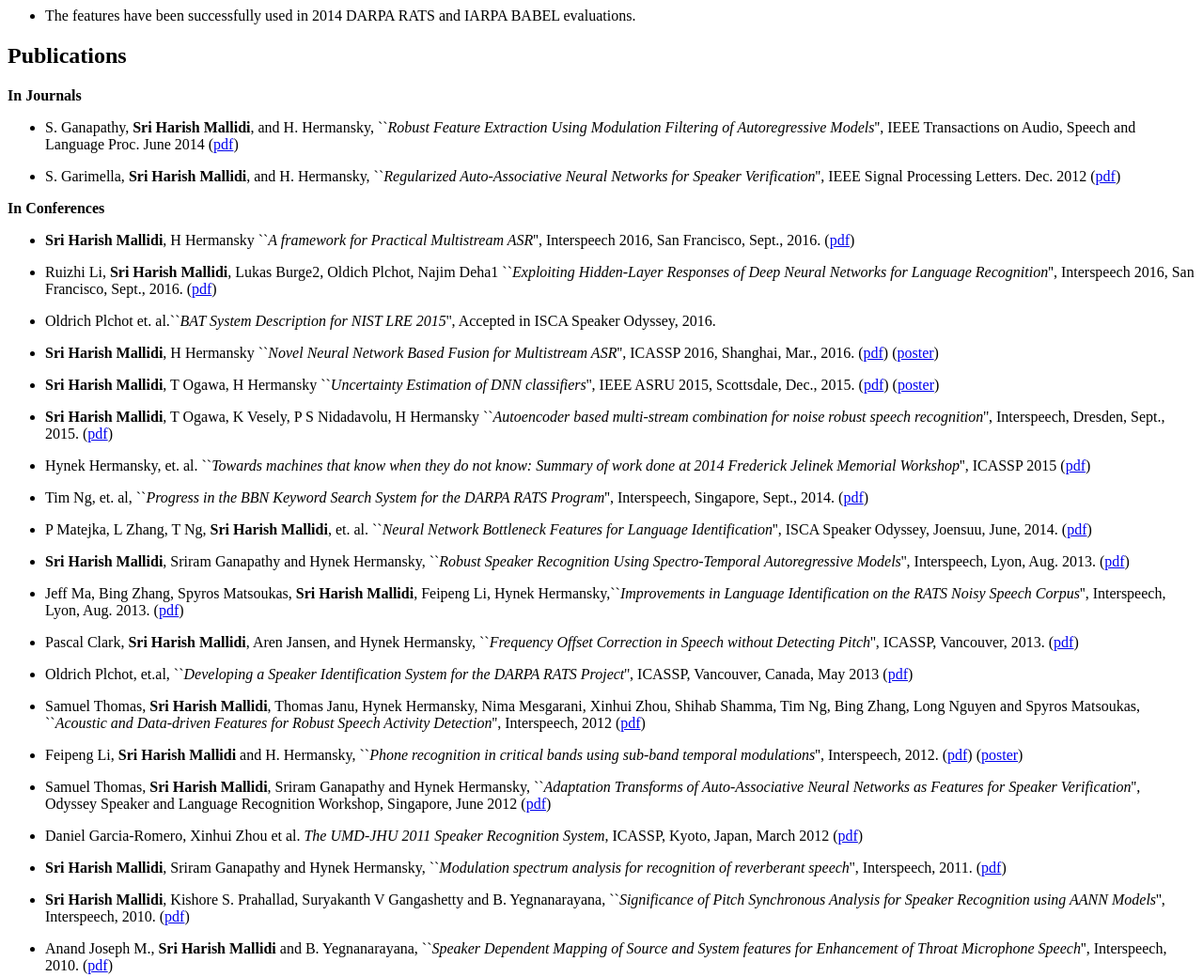
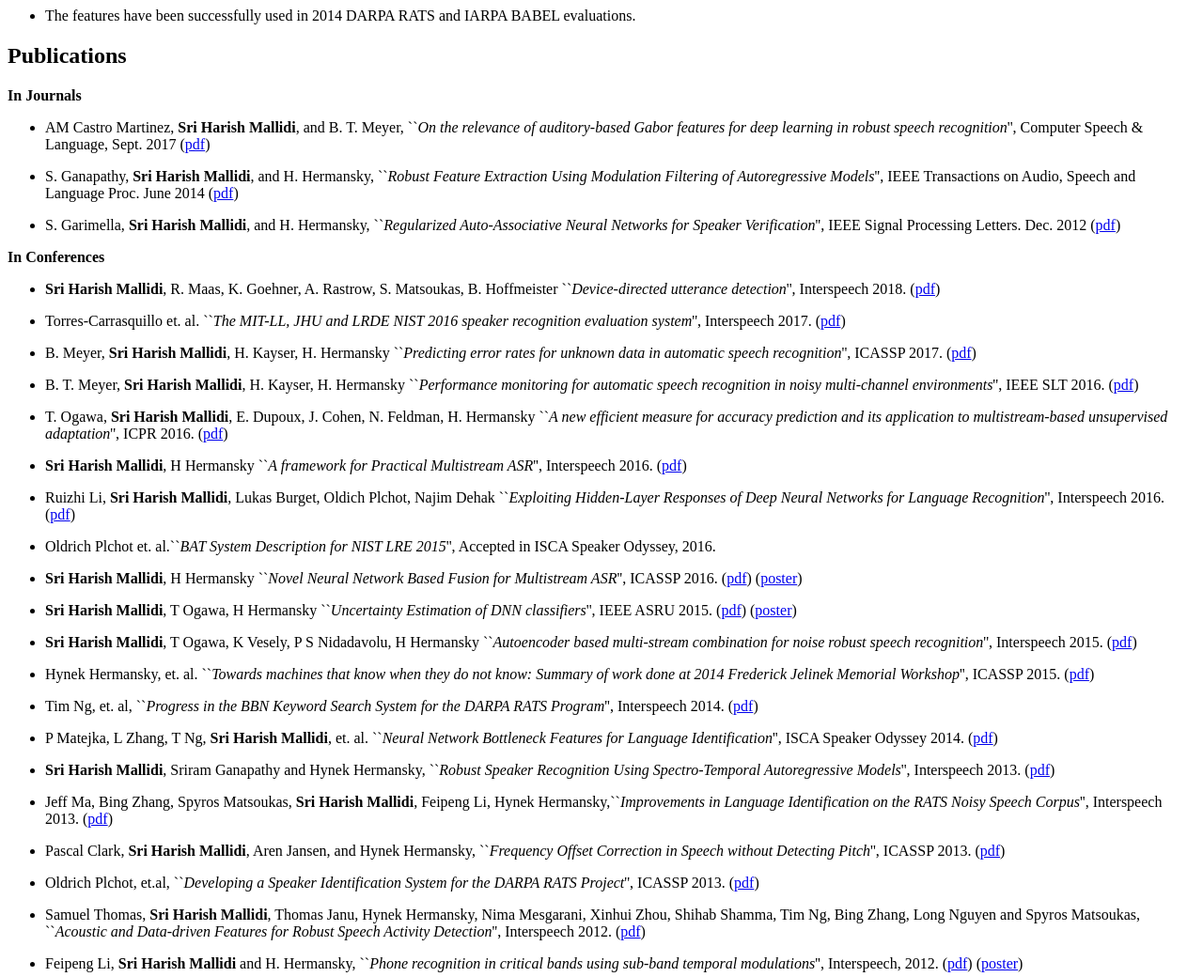
Before and after one commit to mallidi/mallidi.github.io, a plain HTML site: page index.html in a window 1280 px wide. Shown: the part 980-2020 px from the top of the page at 94% size. Drawn offline with Linux system fonts and the light colour scheme.

Commit message:
Added more publications
	modified:   index.html
	new file:   pdfs/ICASSP_2017_Meyer.pdf
	new file:   pdfs/ICPR_2016.pdf
	new file:   pdfs/Pedro_NIST-SRE2016_sys_paper_Interspeech2017.pdf
	new file:   pdfs/SLT2016_Meyer.pdf
	new file:   pdfs/devicedirected_model_v6_2018-07-10_camera_ready.pdf

```diff
--- a/index.html
+++ b/index.html
@@ -98,6 +98,10 @@ The features have been successfully used in 2014 DARPA RATS and IARPA BABEL eval
 
 <b>In Journals</b>
 
+<UL><LI>AM Castro Martinez, <b>Sri Harish Mallidi</b>, and B. T. Meyer, ``<em>On the relevance of auditory-based Gabor features for deep learning in robust speech recognition</em>'', Computer Speech & Language, Sept. 2017 (<a href="pdfs/2DAR_ModFilt.pdf">pdf</a>)
+</UL></LI>
+
+
 <UL><LI>
 S. Ganapathy, <b>Sri Harish Mallidi</b>, and H. Hermansky, ``<em>Robust Feature Extraction Using Modulation Filtering of Autoregressive Models</em>'', IEEE Transactions on Audio, Speech and Language Proc. June 2014 (<a href="pdfs/2DAR_ModFilt.pdf">pdf</a>)
 </UL></LI>
@@ -109,11 +113,32 @@ S. Garimella, <b>Sri Harish Mallidi</b>, and H. Hermansky, ``<em>Regularized Aut
 <b>In Conferences</b>
 
 <UL><LI>
-<b>Sri Harish Mallidi</b>, H Hermansky ``<em>A framework for Practical Multistream ASR</em>'', Interspeech 2016, San Francisco, Sept., 2016. (<a href="pdfs/framework-practical-multistream.pdf">pdf</a>)
+<b>Sri Harish Mallidi</b>, R. Maas, K. Goehner, A. Rastrow, S. Matsoukas, B. Hoffmeister ``<em>Device-directed utterance detection</em>'', Interspeech 2018. (<a href="pdfs/devicedirected_model_v6_2018-07-10_camera_ready.pdf">pdf</a>)
 </UL></LI>
 
 <UL><LI>
-Ruizhi Li, <b>Sri Harish Mallidi</b>, Lukas Burge2, Oldich Plchot, Najim Deha1 ``<em>Exploiting Hidden-Layer Responses of Deep Neural Networks for Language Recognition</em>'', Interspeech 2016, San Francisco, Sept., 2016. (<a href="pdfs/exploiting-hidden-layer.pdf">pdf</a>)
+Torres-Carrasquillo et. al. ``<em>The MIT-LL, JHU and LRDE NIST 2016 speaker recognition evaluation system</em>'', Interspeech 2017. (<a href="pdfs/Pedro_NIST-SRE2016_sys_paper_Interspeech2017.pdf">pdf</a>)
+</UL></LI>
+
+
+<UL><LI>
+B.  Meyer, <b>Sri Harish Mallidi</b>, H. Kayser, H. Hermansky ``<em>Predicting error rates for unknown data in automatic speech recognition</em>'', ICASSP 2017. (<a href="pdfs/ICASSP_2017_Meyer.pdf">pdf</a>)
+</UL></LI>
+
+<UL><LI>
+B. T. Meyer, <b>Sri Harish Mallidi</b>, H. Kayser, H. Hermansky ``<em>Performance monitoring for automatic speech recognition in noisy multi-channel environments</em>'', IEEE SLT 2016. (<a href="pdfs/SLT2016_Meyer.pdf">pdf</a>)
+</UL></LI>
+
+<UL><LI>
+T. Ogawa, <b>Sri Harish Mallidi</b>, E. Dupoux, J. Cohen, N. Feldman, H. Hermansky ``<em>A new efficient measure for accuracy prediction and its application to multistream-based unsupervised adaptation</em>'', ICPR 2016. (<a href="pdfs/ICPR_2016.pdf">pdf</a>)
+</UL></LI>
+
+<UL><LI>
+<b>Sri Harish Mallidi</b>, H Hermansky ``<em>A framework for Practical Multistream ASR</em>'', Interspeech 2016. (<a href="pdfs/framework-practical-multistream.pdf">pdf</a>)
+</UL></LI>
+
+<UL><LI>
+Ruizhi Li, <b>Sri Harish Mallidi</b>, Lukas Burget, Oldich Plchot, Najim Dehak ``<em>Exploiting Hidden-Layer Responses of Deep Neural Networks for Language Recognition</em>'', Interspeech 2016. (<a href="pdfs/exploiting-hidden-layer.pdf">pdf</a>)
 </UL></LI>
 
 
@@ -123,48 +148,48 @@ Oldrich Plchot et. al.``<em>BAT System Description for NIST LRE 2015</em>'', Acc
 
 
 <UL><LI>
-<b>Sri Harish Mallidi</b>, H Hermansky ``<em>Novel Neural Network Based Fusion for Multistream ASR</em>'', ICASSP 2016, Shanghai, Mar., 2016. (<a href="pdfs/Harish_icassp2016.pdf">pdf</a>) (<a href="pdfs/Harish_icassp2016_poster.pdf">poster</a>)
+<b>Sri Harish Mallidi</b>, H Hermansky ``<em>Novel Neural Network Based Fusion for Multistream ASR</em>'', ICASSP 2016. (<a href="pdfs/Harish_icassp2016.pdf">pdf</a>) (<a href="pdfs/Harish_icassp2016_poster.pdf">poster</a>)
 </UL></LI>
 
 <UL><LI>
-<b>Sri Harish Mallidi</b>, T Ogawa, H Hermansky ``<em>Uncertainty Estimation of DNN classifiers</em>'', IEEE ASRU 2015, Scottsdale, Dec., 2015. (<a href="pdfs/Harish_asru15.pdf">pdf</a>) (<a href="pdfs/Harish_asru2015_poster.pdf">poster</a>)
+<b>Sri Harish Mallidi</b>, T Ogawa, H Hermansky ``<em>Uncertainty Estimation of DNN classifiers</em>'', IEEE ASRU 2015. (<a href="pdfs/Harish_asru15.pdf">pdf</a>) (<a href="pdfs/Harish_asru2015_poster.pdf">poster</a>)
 </UL></LI>
 
 <UL><LI>
-<b>Sri Harish Mallidi</b>, T Ogawa, K Vesely, P S Nidadavolu, H Hermansky ``<em>Autoencoder based multi-stream combination for noise robust speech recognition</em>'', Interspeech, Dresden, Sept., 2015. (<a href="pdfs/mallidi_interspeech2015_IS150897.pdf">pdf</a>)
+<b>Sri Harish Mallidi</b>, T Ogawa, K Vesely, P S Nidadavolu, H Hermansky ``<em>Autoencoder based multi-stream combination for noise robust speech recognition</em>'', Interspeech 2015. (<a href="pdfs/mallidi_interspeech2015_IS150897.pdf">pdf</a>)
 </UL></LI>
 
 <UL><LI>
-Hynek Hermansky, et. al. ``<em>Towards machines that know when they do not know: Summary of work done at 2014 Frederick Jelinek Memorial Workshop</em>'', ICASSP 2015 (<a href="pdfs/PragueWSPaper.pdf">pdf</a>)
+Hynek Hermansky, et. al. ``<em>Towards machines that know when they do not know: Summary of work done at 2014 Frederick Jelinek Memorial Workshop</em>'', ICASSP 2015. (<a href="pdfs/PragueWSPaper.pdf">pdf</a>)
 </UL></LI>
 
 
 <UL><LI>
-Tim Ng, et. al, ``<em>Progress in the BBN Keyword Search System for the DARPA RATS Program</em>'', Interspeech, Singapore, Sept., 2014. (<a href="pdfs/ng_interspeech2014_IS141010.pdf">pdf</a>)
+Tim Ng, et. al, ``<em>Progress in the BBN Keyword Search System for the DARPA RATS Program</em>'', Interspeech 2014. (<a href="pdfs/ng_interspeech2014_IS141010.pdf">pdf</a>)
 </UL></LI>
 
 <UL><LI>
-P Matejka, L Zhang, T Ng, <b>Sri Harish Mallidi</b>, et. al. ``<em>Neural Network Bottleneck Features for Language Identification</em>'', ISCA Speaker Odyssey, Joensuu, June, 2014.  (<a href="pdfs/matejka_odyssey2014_299-304-35.pdf">pdf</a>)
+P Matejka, L Zhang, T Ng, <b>Sri Harish Mallidi</b>, et. al. ``<em>Neural Network Bottleneck Features for Language Identification</em>'', ISCA Speaker Odyssey 2014.  (<a href="pdfs/matejka_odyssey2014_299-304-35.pdf">pdf</a>)
 </UL></LI>
 
 <UL><LI>
-<b>Sri Harish Mallidi</b>, Sriram Ganapathy and Hynek Hermansky, ``<em>Robust Speaker Recognition Using Spectro-Temporal Autoregressive Models</em>'', Interspeech, Lyon, Aug. 2013. (<a href="pdfs/plp2_spkr.pdf">pdf</a>)
+<b>Sri Harish Mallidi</b>, Sriram Ganapathy and Hynek Hermansky, ``<em>Robust Speaker Recognition Using Spectro-Temporal Autoregressive Models</em>'', Interspeech 2013. (<a href="pdfs/plp2_spkr.pdf">pdf</a>)
 </UL></LI>
 
 <UL><LI>
-Jeff Ma, Bing Zhang, Spyros Matsoukas, <b>Sri Harish Mallidi</b>, Feipeng Li, Hynek Hermansky,``<em>Improvements in Language Identification on the RATS Noisy Speech Corpus</em>'', Interspeech, Lyon, Aug. 2013. (<a href="pdfs/i13_0069.pdf">pdf</a>)
+Jeff Ma, Bing Zhang, Spyros Matsoukas, <b>Sri Harish Mallidi</b>, Feipeng Li, Hynek Hermansky,``<em>Improvements in Language Identification on the RATS Noisy Speech Corpus</em>'', Interspeech 2013. (<a href="pdfs/i13_0069.pdf">pdf</a>)
 </UL></LI>
 
 <UL><LI>
-Pascal Clark, <b>Sri Harish Mallidi</b>, Aren Jansen, and Hynek Hermansky, ``<em>Frequency Offset Correction in Speech without Detecting Pitch</em>'', ICASSP, Vancouver, 2013. (<a href="pdfs/ICASSP2013c.pdf">pdf</a>)
+Pascal Clark, <b>Sri Harish Mallidi</b>, Aren Jansen, and Hynek Hermansky, ``<em>Frequency Offset Correction in Speech without Detecting Pitch</em>'', ICASSP 2013. (<a href="pdfs/ICASSP2013c.pdf">pdf</a>)
 </UL></LI>
 
 <UL><LI>
-Oldrich Plchot, et.al, ``<em>Developing a Speaker Identification System for the DARPA RATS Project</em>'', ICASSP, Vancouver, Canada, May 2013 (<a href="pdfs/sid_rats.pdf">pdf</a>)
+Oldrich Plchot, et.al, ``<em>Developing a Speaker Identification System for the DARPA RATS Project</em>'', ICASSP 2013. (<a href="pdfs/sid_rats.pdf">pdf</a>)
 </LI></UL>
 
 <UL><LI>
-Samuel Thomas, <b>Sri Harish Mallidi</b>, Thomas Janu, Hynek Hermansky, Nima Mesgarani, Xinhui Zhou, Shihab Shamma, Tim Ng, Bing Zhang, Long Nguyen and Spyros Matsoukas, ``<em>Acoustic and Data-driven Features for Robust Speech Activity Detection</em>'', Interspeech, 2012 (<a href="pdfs/sad.pdf">pdf</a>)
+Samuel Thomas, <b>Sri Harish Mallidi</b>, Thomas Janu, Hynek Hermansky, Nima Mesgarani, Xinhui Zhou, Shihab Shamma, Tim Ng, Bing Zhang, Long Nguyen and Spyros Matsoukas, ``<em>Acoustic and Data-driven Features for Robust Speech Activity Detection</em>'', Interspeech 2012. (<a href="pdfs/sad.pdf">pdf</a>)
 </LI></UL>
 
 <UL><LI>
```
Also changed, not shown: 5 other files.
